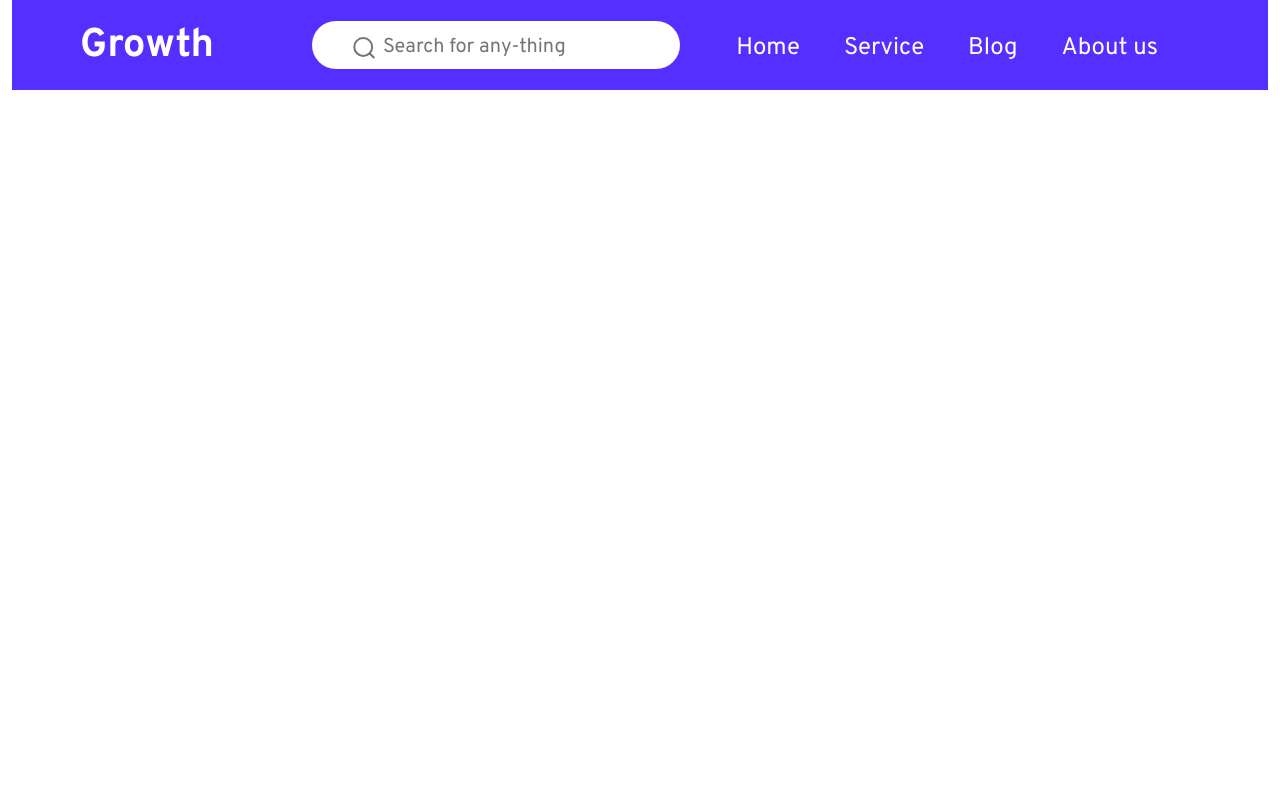
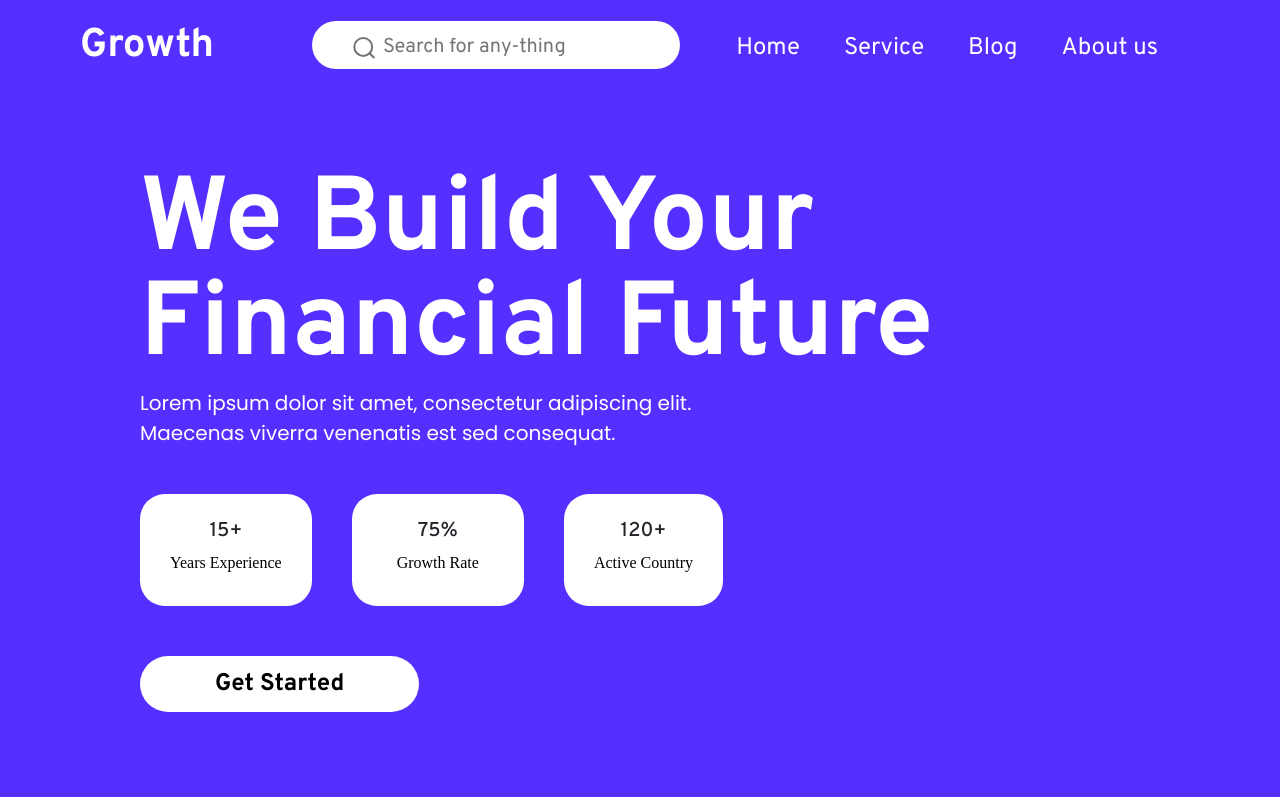
Before and after one commit to Roni006/real-state, a plain HTML site: page index.html in a window 1280 px wide. Drawn offline with Linux system fonts and the light colour scheme.

Commit message:
create "hero-section"(half) and customize "nav-bar"!

```diff
--- a/assets/css/responsive.css
+++ b/assets/css/responsive.css
@@ -1,6 +1,10 @@
 @media(max-width: 1150px){
     .nav-menu nav ul{
         display: none;
+    }
+    .nav-bar .nav-search {
+        margin-left: 10px;
+        padding: 5px 50px;
     }
     .nav-bar .nav-btn a{
         display: block;
--- a/assets/css/style.css
+++ b/assets/css/style.css
@@ -13,6 +13,7 @@ Version: 1.0.0
     --body-fonts: 'Poppins', sans-serif;
     --white-color: #FFFFFF;
     --nav-bg: #552FFF;
+    --black-colo: #000000;
 }
 
 /* css bases */
@@ -51,6 +52,7 @@ h1,h2,h3,h4,h5,h6{
 } */
 .container{
     max-width: 1300px;
+    margin: 0 auto;
 }
 
 a{
@@ -60,19 +62,18 @@ a{
 
 
 /* NAV BAR START */
-.nav-bar .container{
-    /* align-items: center;
-    justify-content: center; */
+.nav-bar{
+    background-color: var(--nav-bg);
 
 }
  .nav-row{
-    background-color: var(--nav-bg);
     display: flex;
     justify-content: space-between;
     align-content: center;
     padding: 21px 70px 0 70px;
     /* padding: 20px 70px 145px 70px; */
     position: relative;
+    background-color: var(--nav-bg);
 
 }
 .logo img{
@@ -91,7 +92,6 @@ a{
     margin-right: 40px;
     font-family: var(--heading-font);
     transition: 0.5s;
-
 }
 /* .nav-bar .nav-right .nav-search input.placeholder{
     padding: 12px 90px 12px 90px;
@@ -134,9 +134,12 @@ a{
 /* input[type=text]{
     padding: 12px 90px 12px 90px;
 } */
+input{
+    outline: none;
+}
 ::placeholder{
     font-family: var(--heading-font);
-    border: none;
+    border: transparent;
     background-color: transparent;
 }
 .nav-bar .nav-btn a{
@@ -146,6 +149,73 @@ a{
     font-size: 25px;
     display: none;
     margin-bottom: 15px;
+}
+/* NAV BAR END */
+
+
+/* HERO SECTION START */
+.hero-section{
+    background-color: var(--nav-bg);
+    overflow: hidden;
+}
+.hero-section .hero-content{
+    padding: 80px 20px 85px 140px;
+}
+
+.hero-section .hero-title h1{
+    width: 990px;
+    font-weight: bold;
+    font-family: var(--heading-font);
+    color: var(--white-color);
+    line-height: 105px;
 
 }
-/* NAV BAR END */
+.hero-section .hero-details p{
+    font-size: 20px;
+    font-weight: 400;
+    font-family: var(--body-fonts);
+    width: 638px;
+    color: var(--white-color);
+
+}
+.hero-col{
+    /* color: var(--white-color); */
+    background-color: var(--white-color);
+    display: inline-block;
+    padding: 25px 30px 15px 30px;
+    text-align: center;
+    border-radius: 25px;
+    margin-top: 30px;
+}
+.extra{
+    padding: 0 15px 0 15px;
+}
+.hero-section .hero-items .hero-num{
+    font-family: var(--heading-font);
+}
+.hero-section .hero-items .hero-text a{
+    color: var(--black-colo);
+    font-size: 16px;
+    font-family: var(--body-font);
+}
+.hero-section .hero-items .hero-text{
+    font-family: var(--body-font);
+
+}
+.hero-section .hero-items{
+    gap: 40px;
+    display: flex;
+}
+.hero-section .hero-btn a{
+    color: var(--black-colo);
+}
+.hero-section .hero-btn{
+    background-color: var(--white-color);
+    display: inline-block;
+    padding: 10px 75px;
+    border-radius: 50px;
+    margin-top: 50px;
+    font-weight: bold;
+    font-family: var(--heading-font);
+}
+/* HERO SECTION END */
--- a/index.html
+++ b/index.html
@@ -21,7 +21,6 @@
     <section class="nav-bar">
         <div class="container">
             <div class="nav-row">
-
                 <div class="nav-right">
                     <div class="logo">
                         <a href="#"><img src="assets/img/loog.png" alt="logo-img"></a>
@@ -52,11 +51,60 @@
                         <a href="#"><i class="fa-solid fa-bars"></i></a>
                     </div>
                 </div>
-
             </div>
         </div>
     </section>
     <!-- NAV BAR END -->
+
+
+    <!-- HERO SECTION START -->
+    <section class="hero-section">
+       <div class="contaner">
+        <div class="hero-content">
+            <div class="hero-left">
+                <div class="hero-title">
+                    <h1>We Build Your Financial Future</h1>
+                </div>
+                <div class="hero-details">
+                    <p>Lorem ipsum dolor sit amet, consectetur adipiscing elit. Maecenas viverra venenatis est sed consequat.</p>
+                </div>
+                <div class="hero-items">
+                    <div class="hero-col">
+                        <div class="hero-num">
+                            <h5>15+</h5>
+                        </div>
+                        <div class="hero-text">
+                           <a href="#"><p>Years Experience</p></a>
+                        </div>
+                    </div>
+                    <div class="hero-col">
+                        <div class="hero-num">
+                            <h5>75%</h5>
+                        </div>
+                        <div class="hero-text extra">
+                            <a href="#"><p>Growth Rate</p></a>
+                        </div>
+                    </div>
+                    <div class="hero-col">
+                        <div class="hero-num">
+                            <h5>120+</h5>
+                        </div>
+                        <div class="hero-text">
+                           <a href="#"><p>Active Country</p></a>
+                        </div>
+                    </div>
+                </div>
+                <div class="hero-btn">
+                    <a href="#" class="get-btn">Get Started</a>
+                </div>
+            </div>
+            <div class="hero-right">
+
+            </div>
+        </div>
+       </div>
+    </section>
+    <!-- HERO SECTION END -->
 
 
 
```
